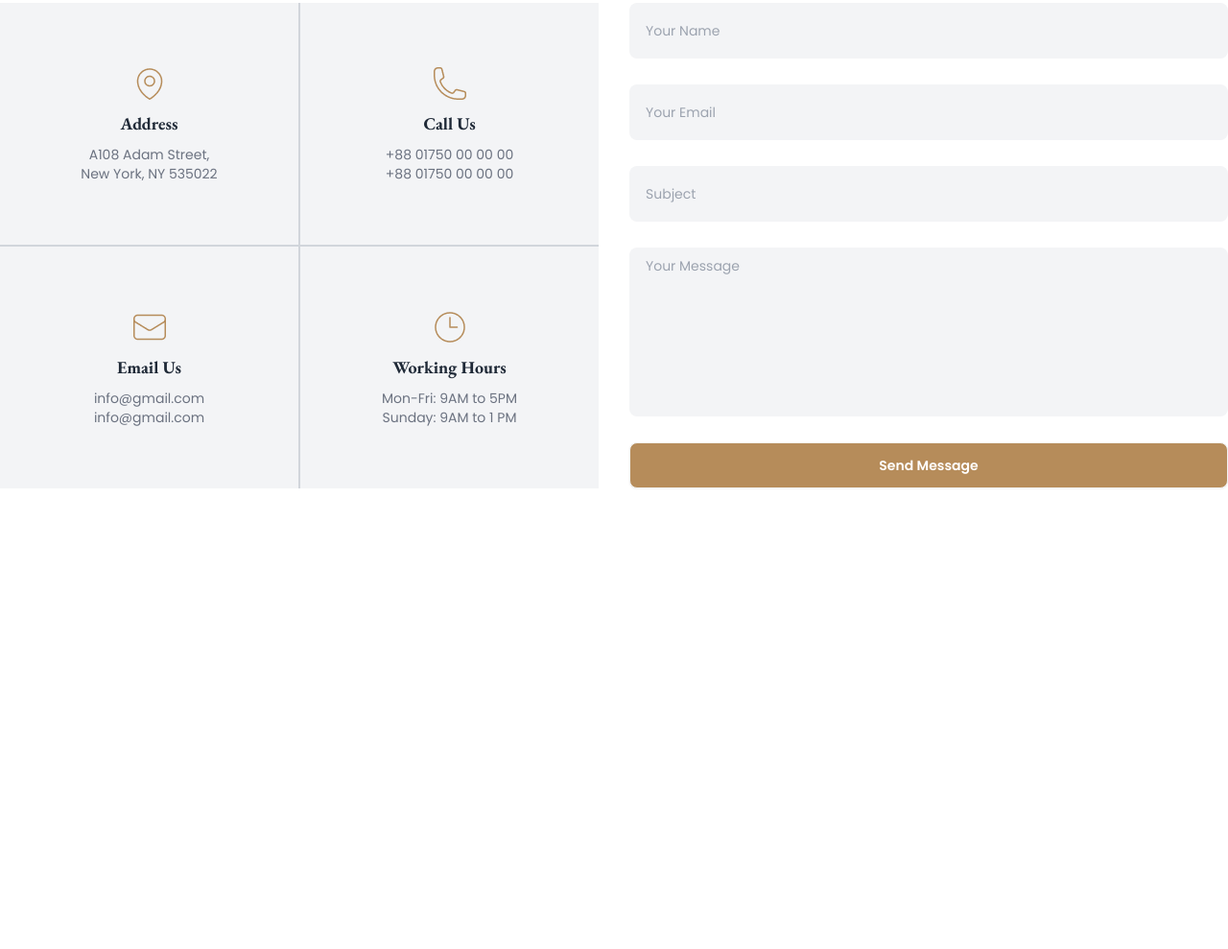
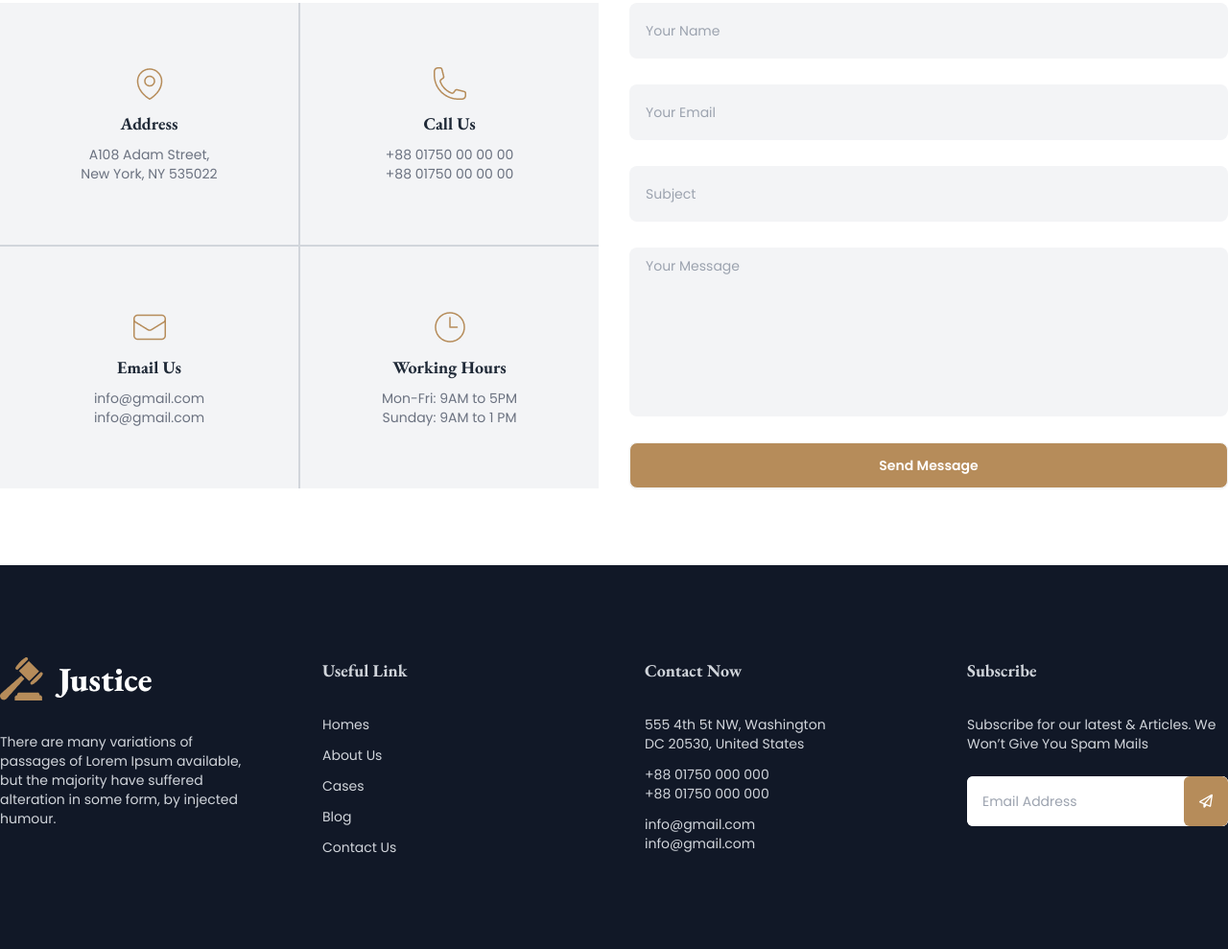
Before and after one commit to abdullahilbaki/justice-legal-solution, a plain HTML site: page index.html in a window 1280 px wide. Shown: the part 3437-4426 px from the top of the page at 96% size. Before the commit the page ends 3962 px from the top, so only its background shows below. Drawn offline with nearby package versions, Linux system fonts and the light colour scheme.

Commit message:
added footer

```diff
--- a/index.html
+++ b/index.html
@@ -335,7 +335,7 @@
     </div>
 
     <!-- Contact With Us carousel -->
-    <div class="container mx-auto py-4 px-4 sm:px-0 md:px-0 lg:px-0 grid lg:grid-cols-2 gap-8">
+    <div class="container mx-auto py-4 px-4 pb-10 lg:pb-20 sm:px-0 md:px-0 lg:px-0 grid lg:grid-cols-2 gap-8">
         <div class="grid grid-cols-2 bg-gray-100">
             <div class="py-16 px-2 border-r border-b border-gray-300 text-center">
                 <img src="./images/location.png" alt="location" class="mx-auto mb-2">
@@ -366,9 +366,57 @@
             <input type="text" placeholder="Your Name" class="input bg-gray-100 poppins text-sm py-4 lg:py-7" />
             <input type="text" placeholder="Your Email" class="input bg-gray-100 poppins text-sm py-4 lg:py-7" />
             <input type="text" placeholder="Subject" class="input bg-gray-100 poppins text-sm py-4 lg:py-7" />
-            <textarea class="textarea h-44 bg-gray-100 poppins text-sm resize-none" placeholder="Your Message"></textarea>
+            <textarea class="textarea h-44 bg-gray-100 poppins text-sm resize-none"
+                placeholder="Your Message"></textarea>
             <button class="btn poppins text-white bg-brown hover:text-black">Send Message</button>
 
+        </div>
+    </div>
+
+    <!-- footer -->
+    <div class="bg-gray-900 py-10 lg:py-20 text-gray-300">
+        <div class="container mx-auto py-4 px-4 sm:px-0 md:px-0 lg:px-0 grid lg:grid-cols-4 gap-16">
+            <div>
+                <img src="./images/logo.png" alt="Justice logo">
+                <p class="pt-8 text-sm poppins w-11/12 sm:w-7/12 lg:w-full">There are many variations of passages of Lorem Ipsum available, but the
+                    majority have suffered alteration in some form, by injected humour.</p>
+            </div>
+            <div>
+                <h1 class="eb-garamond font-bold pb-8 text-lg">Useful Link</h1>
+                <ul class="grid gap-3 poppins text-sm">
+                    <li><a href="#">Homes</a></li>
+                    <li><a href="#">About Us</a></li>
+                    <li><a href="#">Cases</a></li>
+                    <li><a href="#">Blog</a></li>
+                    <li><a href="#">Contact Us</a></li>
+                </ul>
+            </div>
+            <div>
+                <h1 class="eb-garamond font-bold pb-8 text-lg">Contact Now</h1>
+                <div class="grid gap-3 poppins text-sm">
+                    <p>555 4th 5t NW, Washington <br>
+                        DC 20530, United States</p>
+                    <p>+88 01750 000 000 <br>
+                        +88 01750 000 000</p>
+                    <p>info@gmail.com <br>
+                        info@gmail.com</p>
+                </div>
+            </div>
+            <div>
+                <h1 class="eb-garamond font-bold pb-8 text-lg">Subscribe</h1>
+                <div class="grid gap-6 poppins text-sm w-11/12 sm:w-7/12 lg:w-full">
+                    <p>Subscribe for our latest & Articles. We Won’t Give You Spam Mails</p>
+
+                    <div class="flex items-center bg-white rounded-md overflow-hidden relative">
+                        <input type="email" placeholder="Email Address"
+                            class="py-4 pl-4 rounded-md poppins text-sm text-black" />
+
+                        <button class="rounded-md p-4 absolute right-0 bg-brown border-none font-bold text-white hover:text-black hover:bg-gray-300">
+                            <i class="fa-regular fa-paper-plane"></i>
+                        </button>
+                    </div>
+                </div>
+            </div>
         </div>
     </div>
 </body>
```
